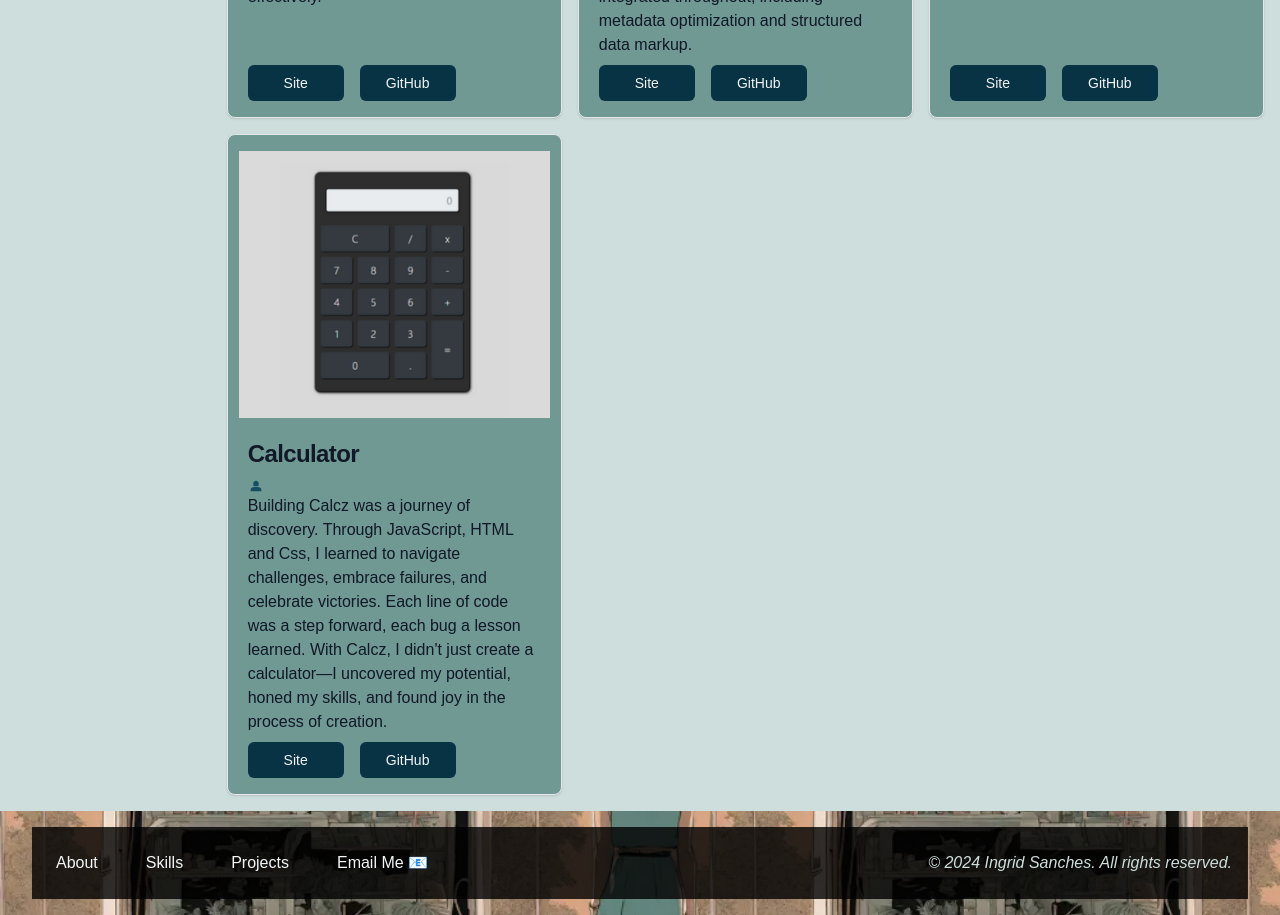
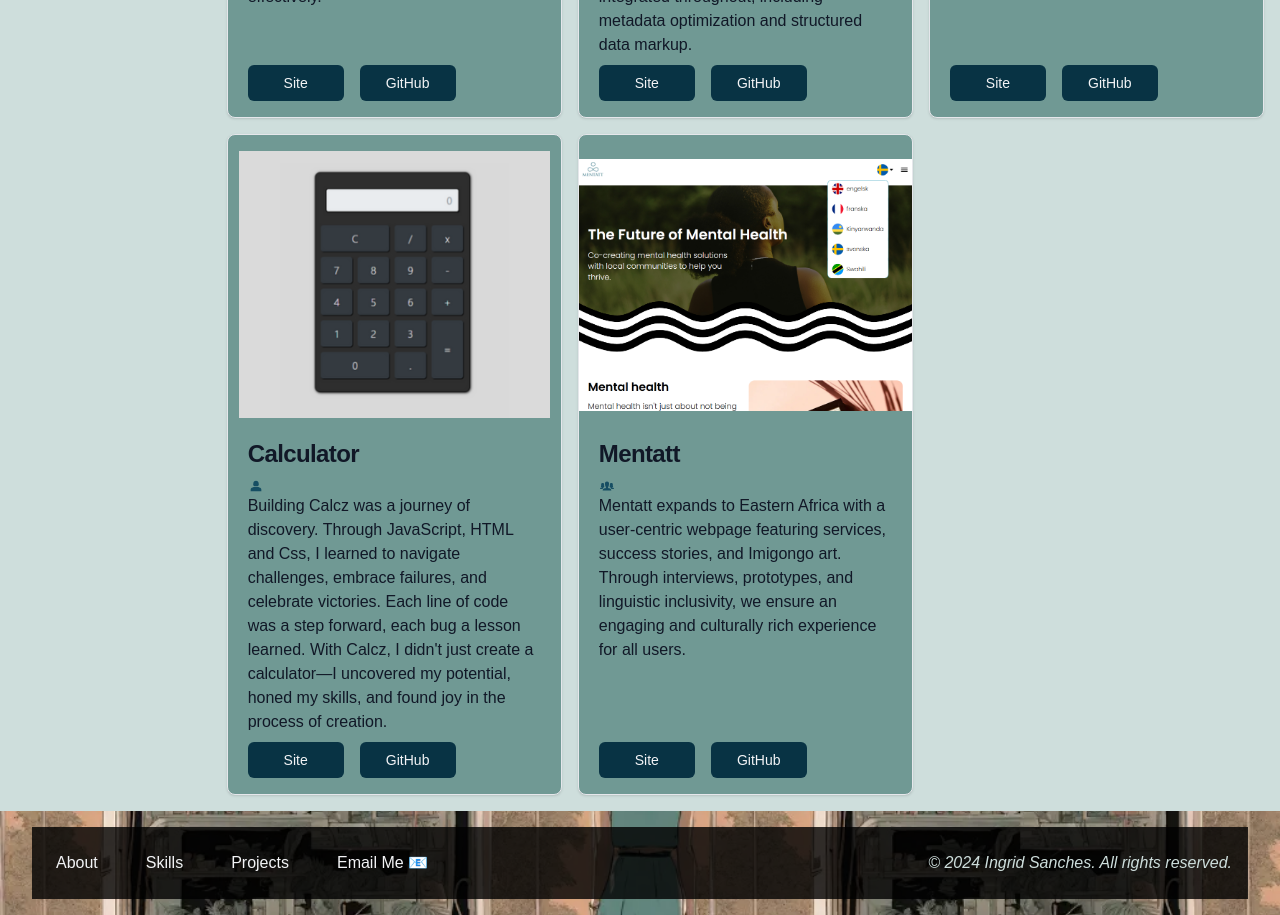
Before and after one commit to IngridAkeida/portfolio, a Next.js app: page / in a window 1280 px wide. Shown: the part 2160-3075 px from the top of the page. Built offline with nearby package versions, Linux system fonts and the light colour scheme; a web font is replaced by a local one; what tailwindcss-animated would draw is missing.

Commit message:
add - new project

```diff
--- a/src/components/main/CardProjects.tsx
+++ b/src/components/main/CardProjects.tsx
@@ -60,6 +60,16 @@ const CardProjects: React.FC <ProjectProps> = () => {
       buildProject: MdPerson2,
       technologies: ["ReactJs", "css"],
     },
+    {
+      nameProject: 'Mentatt',
+      imgProject: '/assets/projects/5.png',
+      siteProject: 'https://mentatt.vercel.app/',
+      repositorieProject:'',
+      aboutProject: `Mentatt expands to Eastern Africa with a user-centric webpage featuring services, success stories, and Imigongo art. Through interviews, prototypes, and linguistic inclusivity, we ensure an engaging and culturally rich experience for all users.`,
+      buildProject: IoIosPeople,
+      technologies: [ 'ReactJs', 'talwindcss', 'nextjs', 'typescript', 'i18next', 'react-icons',]
+    },
+
     // {
     //   nameProject: 'Find My GitHub',
     //   imgProject: '/assets/projects/5.png',
```
Also changed, not shown: public/assets/projects/5.png (added).
